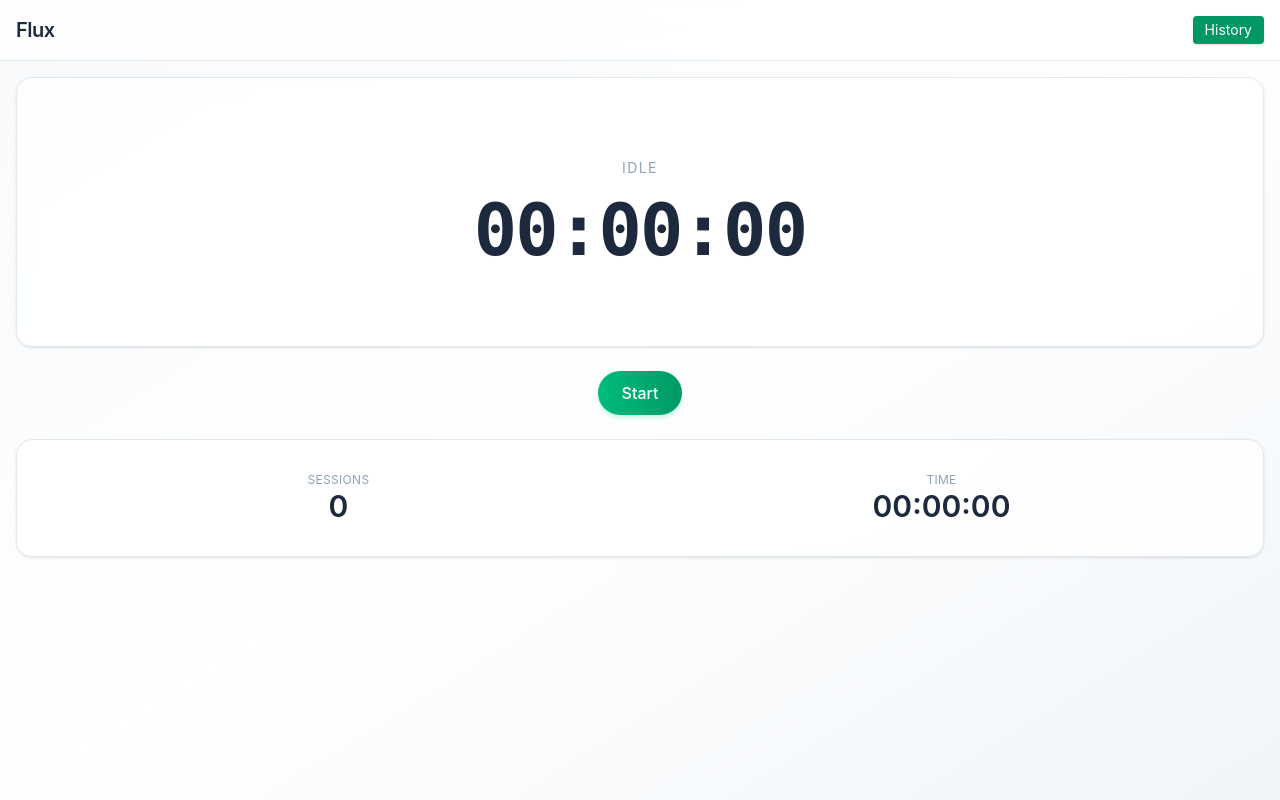
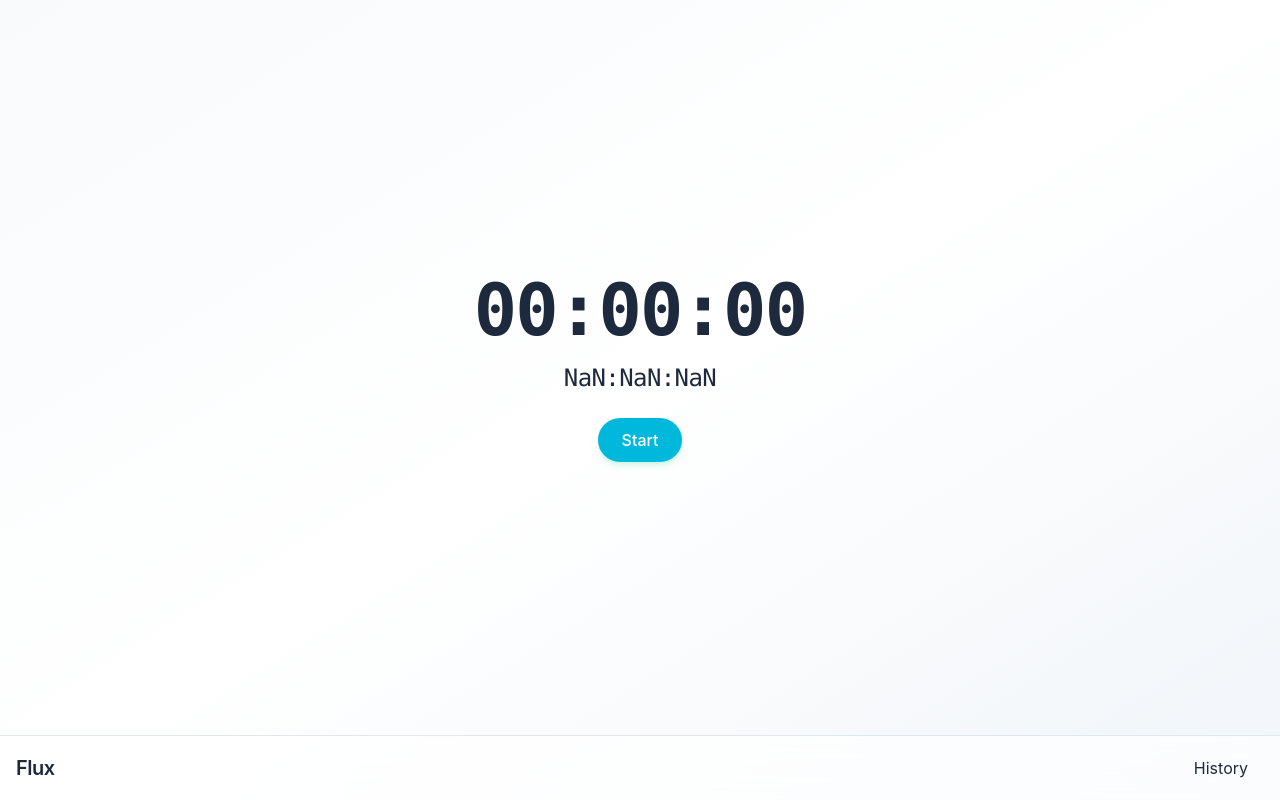
Before and after one commit to anuragkumar-git/flux, a React (Vite) app: page / in a window 1280 px wide. Built offline with nearby package versions, Linux system fonts and the light colour scheme.

Commit message:
refactor(ui): refactor timer, footer, actions, history ui.

```diff
--- a/src/App.jsx
+++ b/src/App.jsx
@@ -16,8 +16,6 @@ function App() {
     resume,
     pause,
     end,
-    requestEnd,
-    confirmEnd,
   } = useSession();
 
   const [description, setDescription] = useState("");
@@ -61,30 +59,6 @@ function App() {
               </div>
             )} */}
 
-            {dailySummary && (
-              <>
-                <div className="bg-white/80 backdrop-blur-sm border border-slate-200 rounded-2xl shadow-sm p-6 md:p-8">
-                  <div className="grid grid-cols-2 gap-6 text-center">
-                    <div>
-                      <p className="text-xs text-slate-400 uppercase tracking-wide">
-                        Sessions
-                      </p>
-                      <p className="text-3xl font-semibold text-slate-800">
-                        {dailySummary.totalSessions}
-                      </p>
-                    </div>
-                    <div>
-                      <p className="text-xs text-slate-400 uppercase tracking-wide">
-                        Time
-                      </p>
-                      <p className="text-3xl font-semibold text-slate-800">
-                        {formatTime(dailySummary.totalDuration)}
-                      </p>
-                    </div>
-                  </div>
-                </div>
-              </>
-            )}
           </div>
         }
         sidebar={<SessionHistory sessions={dailySummary?.sessions || []} />}
--- a/src/modules/session/components/SessionActions.jsx
+++ b/src/modules/session/components/SessionActions.jsx
@@ -14,7 +14,7 @@ export default function SessionActions({
           <>
             <button
               onClick={onStart}
-              className="px-6 py-2.5 rounded-full text-white font-medium bg-linear-to-r from-emerald-500 to-emerald-600 shadow-md shadow-emerald-200/50 hover:from-emerald-600 hover:to-emerald-700 hover:shadow-lg hover:shadow-emerald-300/40 active:scale-95 transition-all duration-200"
+              className="px-6 py-2.5 rounded-full text-white font-medium  bg-cyan-500 shadow-md shadow-emerald-200/50 hover:from-cyan-600 hover:to-cyan-700 hover:shadow-lg hover:shadow-cyan-300/40 active:scale-95 transition-all duration-200"
             >
               Start
             </button>
@@ -25,13 +25,13 @@ export default function SessionActions({
           <>
             <button
               onClick={onPause}
-              className="px-6 py-2.5 rounded-xl text-white font-medium bg-linear-to-r from-amber-500 to-amber-400 shadow-md shadow-amber-200/40 hover:from-amber-500 hover:to-amber-600 hover:shadow-lg hover:shadow-amber-300/40 active:scale-95 transition-all duration-200"
+              className="px-6 py-2.5 rounded-full text-slate-200  hover:text-white font-medium bg-linear-to-r from-slate-600 to-slate-800 shadow-md shadow-slate-200/40 hover:from-slate-800 hover:to-slate-900 hover:shadow-lg hover:shadow-slate-800/40 active:scale-95 transition-all duration-200"
             >
               Pause
             </button>
             <button
               onClick={onEnd}
-              className="px-6 py-2.5 rounded-xl text-white font-medium bg-linear-to-r from-rose-500 to-rose-600 shadow-md shadow-rose-200/40 hover:from-rose-600 hover:to-rose-700 hover:shadow-lg hover:shadow-rose-300/40 active:scale-95 transition-all duration-200"
+              className="px-6 py-2.5 rounded-full text-white font-medium bg-linear-to-r from-red-500 to-rose-600 shadow-md shadow-rose-200/40 hover:from-rose-600 hover:to-red-700 hover:shadow-lg hover:shadow-rose-300/40 active:scale-95 transition-all duration-200"
             >
               End
             </button>
@@ -42,13 +42,13 @@ export default function SessionActions({
           <>
             <button
               onClick={onResume}
-              className="px-6 py-2.5 rounded-xl text-white font-medium bg-linear-to-r from-emerald-500 to-emerald-400 shadow-md shadow-emerald-200/40 hover:from-emerald-500 hover:to-emerald-600 hover:shadow-lg hover:shadow-emerald-300/40 active:scale-95 transition-all duration-200"
+              className="px-6 py-2.5 rounded-full text-slate-50 font-medium bg-linear-to-r from-cyan-500  to-cyan-500  shadow-md shadow-cyan-200/40 hover:from-cyan-600 hover:to-cyan-900 hover:shadow-lg hover:shadow-emerald-300/40 active:scale-95 transition-all duration-200"
             >
               Resume
             </button>
             <button
               onClick={onEnd}
-              className="px-6 py-2.5 rounded-xl text-white font-medium bg-linear-to-r from-rose-500 to-rose-600 shadow-md shadow-rose-200/40 hover:from-rose-600 hover:to-rose-700 hover:shadow-lg hover:shadow-rose-300/40 active:scale-95 transition-all duration-200"
+             className="px-6 py-2.5 rounded-full text-white font-medium bg-linear-to-r from-red-500 to-rose-600 shadow-md shadow-rose-200/40 hover:from-rose-600 hover:to-red-700 hover:shadow-lg hover:shadow-rose-300/40 active:scale-95 transition-all duration-200"
             >
               End
             </button>
--- a/src/modules/session/components/SessionHistory.jsx
+++ b/src/modules/session/components/SessionHistory.jsx
@@ -9,7 +9,6 @@ export default function SessionHistory({ sessions = [] }) {
   // console.log("not string 26-02-2026", formatDayLabel(26-02-2026));
   // console.log("2026-26-02", formatDayLabel("2026-26-02"));
   // console.log("2026-02-26", formatDayLabel("2026-02-26"));
-
 
   return (
     <>
@@ -48,8 +47,15 @@ export default function SessionHistory({ sessions = [] }) {
               key={day.dayId}
               className="bg-white/70 backdrop-blur-sm border border-slate-200 rounded-xl p-4 hover:bg-white transition-colors duration-200"
             >
-              <h3 className="text-lg font-semibold">{i === 0 ? "Today" : formatDayLabel(day.dayId)}</h3>
-              <table className="table-fixed ">
+              <div className="flex justify-between px-1">
+                <h3 className="text-lg font-semibold">
+                  {i === 0 ? "Today" : formatDayLabel(day.dayId)}
+                </h3>
+                <span className="mt-2 text-xs text-slate-500 ">
+                  {formatTime(day.totalDuration)}
+                </span>
+              </div>
+              <table className="table-fixed mt-1">
                 <tbody>
                   {day.sessions.map((session, index) => (
                     <tr key={session.id}>
@@ -74,6 +80,10 @@ export default function SessionHistory({ sessions = [] }) {
                   <td>1961</td> */}
                 </tbody>
               </table>
+              {/* <div className="mt-3 text-xs text-slate-500 flex justify-between">
+                <span></span>
+                <span className="text-xs text-slate-500 ">{formatTime(day.totalDuration)}</span>
+              </div> */}
             </div>
           ))}
         </div>
--- a/src/modules/session/components/SessionLayout.jsx
+++ b/src/modules/session/components/SessionLayout.jsx
@@ -4,43 +4,20 @@ export default function SessionLayout({ main, sidebar }) {
   const [isSidebarOpen, setIsSidebarOpen] = useState(false);
   return (
     <>
-      <div className="min-h-screen max-h-screen bg-linear-to-br from-slate-50 via-white to-slate-100 text-slate-800 transition-colors duration-300">
-        {/* <header className="p-4 bg-white shadow-sm flex justify-between items-center">
-          <h1 className="text-xl font-semibold">Flux</h1>
+      <div className="min-h-screen bg-linear-to-br from-slate-50 via-white to-slate-100 text-slate-800 flex flex-col">
 
-          <button
-            className="md:hidden text-sm px-3 py-1 bg-gray-200 rounded"
-            onClick={() => setIsSidebarOpen(true)}
-          >
-            History
-          </button>
-        </header> */}
-        <header className="p-4 bg-white/70 backdrop-blur-md border-b border-slate-200 flex justify-between items-center sticky top-0 z-30">
-          <h1 className="text-xl font-semibold tracking-tight">Flux</h1>
-
-          <button
-            className="text-sm px-3 py-1 bg-emerald-600 text-white rounded shadow-sm hover:shadow-md ac  tive:scale-95 transition-all duration-200"
-            onClick={() => setIsSidebarOpen(true)}
-          >
-            History
-          </button>
-        </header>
-
-        <main className="p-4">{main}</main>
-        {/* <div className="lg:grid lg:grid-cols-[1fr_320px]">
-          <main className="p-4">{main}</main>
-          <aside className="hidden lg:block border-l bg-white p-4 overflow-y-auto">
-            {sidebar}
-          </aside>
-        </div> */}
+        <main className="flex-1 flex items-center justify-center px-4">{main}</main>
 
         {isSidebarOpen && (
           <div
             className="fixed inset-0 bg-black/20 backdrop-blur-sm z-40 transition-opacity duration-300"
             onClick={() => setIsSidebarOpen(false)}
           >
-            <div className="absolute right-0 top-0 h-full w-auto bg-white/70 border-l border-slate-200 shadow-2xl p-6 overflow-y-auto transition-transform duration-300"
-            onClick={(e)=>{e.stopPropagation()}}
+            <div
+              className="absolute right-0 top-0 h-full w-auto bg-white/70 border-l border-slate-200 shadow-2xl p-6 overflow-y-auto"
+              onClick={(e) => {
+                e.stopPropagation();
+              }}
             >
               <button
                 className="mb-4 text-sm text-gray-500"
@@ -52,7 +29,21 @@ export default function SessionLayout({ main, sidebar }) {
             </div>
           </div>
         )}
+      {/* </div> */}
+
+        {/* <footer className="bg-white/70 backdrop-blur-md border-t border-slate-200 p-4 flex justify-between items-center sticky bottom-0"> */}
+        <footer className="bg-white/70 backdrop-blur-md border-t border-slate-200 p-4 flex justify-between items-center ">
+          <h1 className="text-xl font-semibold tracking-tight">Flux</h1>
+
+          <button
+            className="text-md px-4 py-1"
+            onClick={() => setIsSidebarOpen(true)}
+          >
+            History
+          </button>
+        </footer>
       </div>
+
     </>
   );
 }
--- a/src/modules/session/components/SessionTimer.jsx
+++ b/src/modules/session/components/SessionTimer.jsx
@@ -1,4 +1,5 @@
 import { formatTime } from "../../../shared/utils/formatTime";
+import { useSession } from "../hooks/useSession";
 
 export default function SessionTimer({ session, elapsed }) {
   const status = session?.status || "idle";
@@ -8,19 +9,27 @@ export default function SessionTimer({ session, elapsed }) {
     idle: "text-slate-400",
     ended: "text-slate-400",
   };
+  const { dailySummary } = useSession();
+
 
   return (
     <>
-      <div className="bg-white/80 backdrop-blur-sm border border-slate-200 rounded-2xl shadow-sm hover:shadow-md transition-all duration-300 p-8 md:p-17 lg:p-20 text-center space-y-4">
-        <p
+      <div className="text-center space-y-4">
+        {/* <p
           className={`text-sm uppercase tracking-widest ${statusStyles[status]}`}
         >
           {status}
+        </p> */}
+
+        <h2
+          className={`text-6xl md:text-7xl font-mono font-semibold tracking-tight`}
+        >
+          {formatTime(elapsed)}
+        </h2>
+        <p className="text-2xl  font-mono tracking-tight  text-slate-800">
+          {formatTime(dailySummary?.totalDuration)}
         </p>
 
-        <h2 className={`text-4xl md:text-7xl font-mono font-semibold tracking-tight`}>
-          {formatTime(elapsed)}
-        </h2>
       </div>
     </>
   );
```
